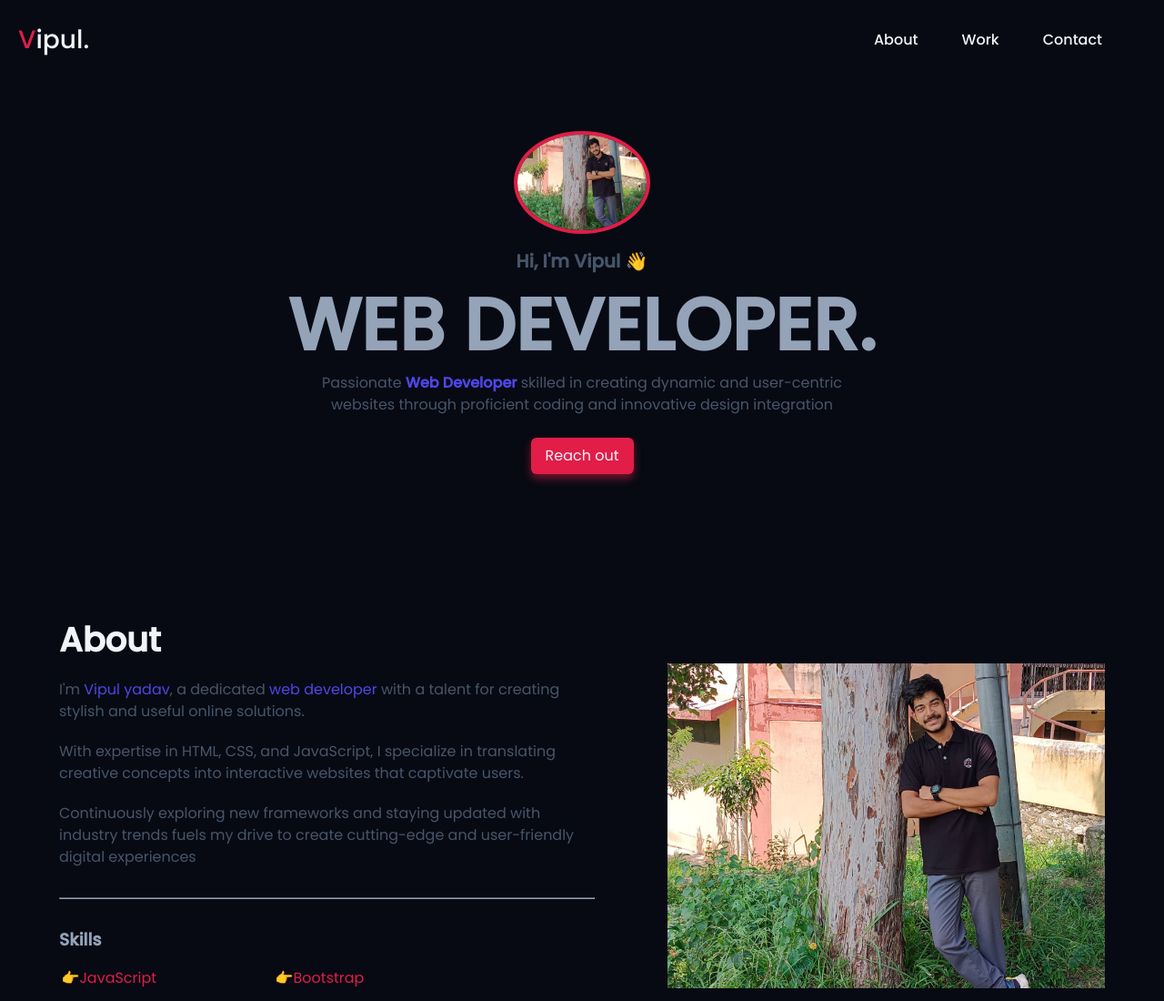
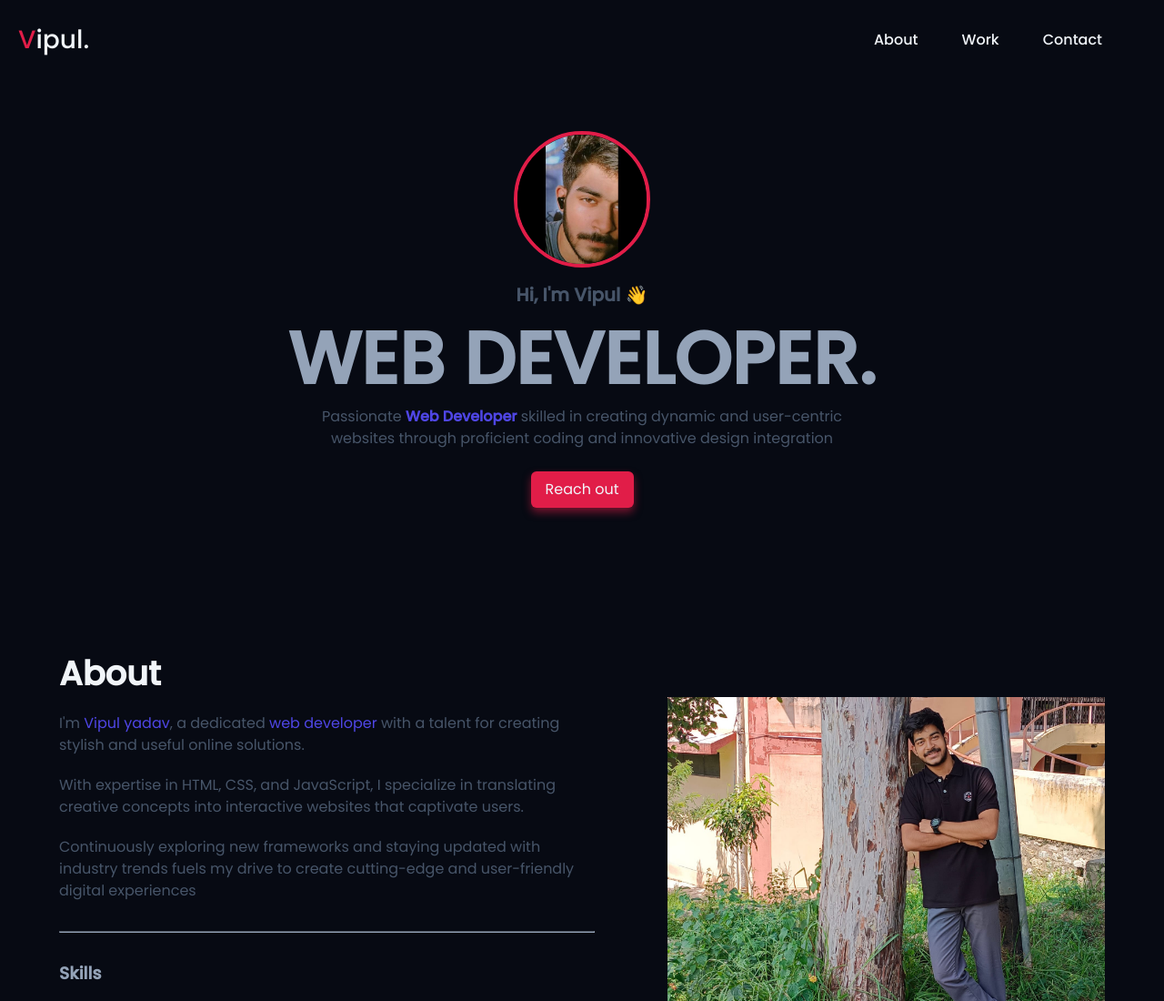
Before and after one commit to Vipul-Ydv/PRODIGY_WD_04, a plain HTML site: page index.html in a window 1280 px wide. Shown: the top 1100 px of the page at 91% size. Drawn offline with Linux system fonts and the light colour scheme; a script that the page names is missing.

Commit message:
Update index.html

```diff
--- a/index.html
+++ b/index.html
@@ -43,7 +43,7 @@
     </header>
     <main class="main">
         <section class="container section home" id="home">
-            <img src="123456.jpeg" alt="image 1" class="home__img1">
+            <img src="152047166.jpg" alt="image 1" class="home__img1">
             <p class="home__name">Hi, I'm Vipul 👋</p>
             <h1 class="home__title">WEB DEVELOPER.</h1>
             <p class="home__intro">Passionate <strong>Web Developer</strong> skilled in creating dynamic and
```
